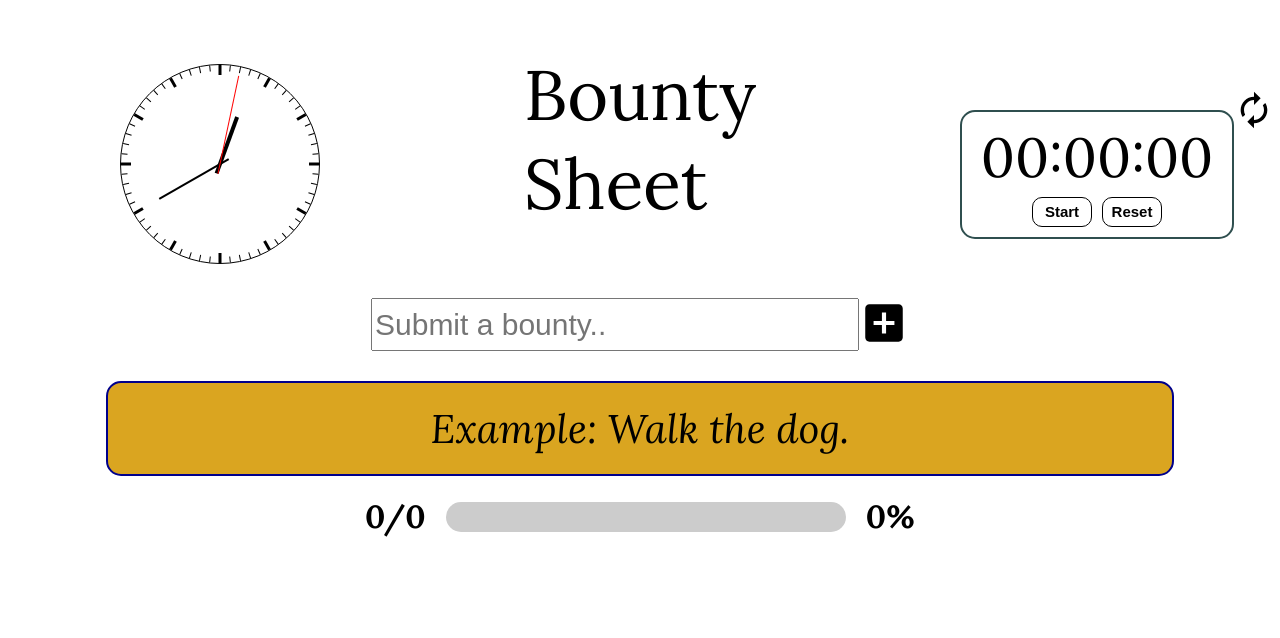
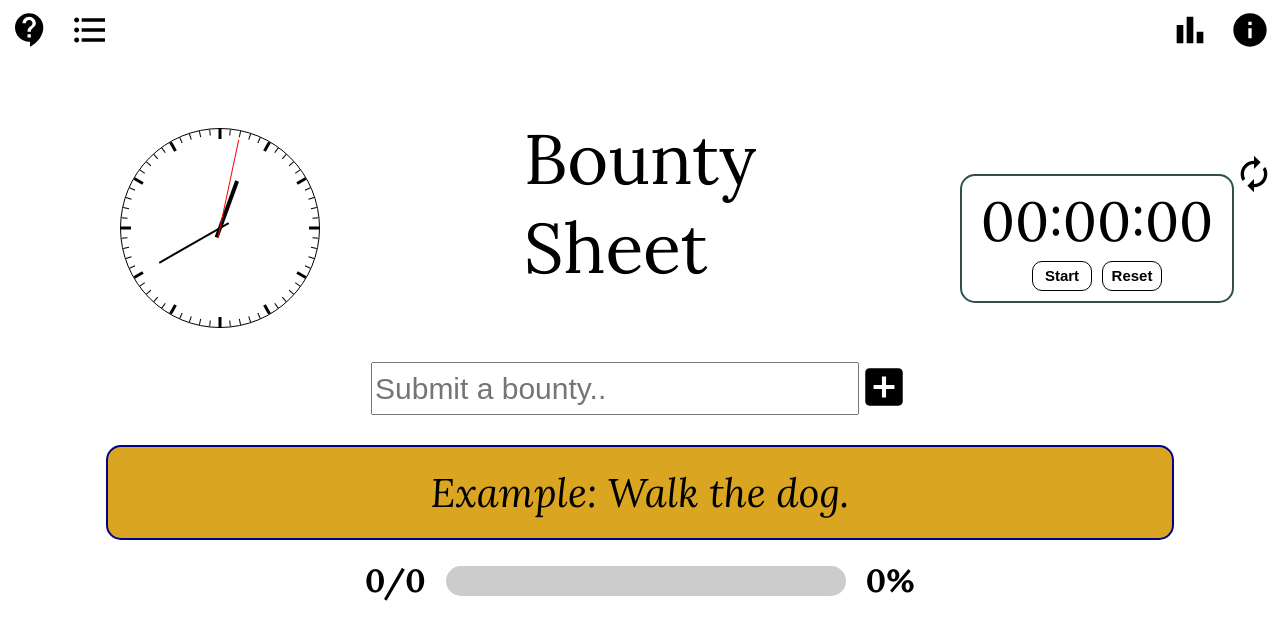
Before and after one commit to taujeng/bountysheet, a React (Create React App) app: page / in a window 1280 px wide. Shown: the top 638 px of the page. Built offline with nearby package versions, Linux system fonts and the light colour scheme.

Commit message:
Add NavBar w 4 modals

```diff
--- a/src/App.js
+++ b/src/App.js
@@ -1,9 +1,11 @@
 import Header from './Components/Header/Header'
 import './app.css'
+import NavBar from './Components/NavBar/NavBar'
 
 function App() {
   return (
     <div className="app-container">
+      <NavBar />
       <Header />
     </div>
   );
--- /dev/null
+++ b/src/Components/NavBar/Modals/InfoModal.jsx
@@ -0,0 +1,28 @@
+import React, { useState } from 'react';
+import { Info, Close } from '@mui/icons-material/';
+import './modals.css';
+
+const InfoModal = () => {
+  const [modalOpen, setModalOpen] = useState(false);
+  return (
+    <div className="info-container">
+      <Info className="modal-button" onClick={() => setModalOpen(true)} />
+      {modalOpen ? (
+        <div className="modal-container" onClick={() => setModalOpen(false)}>
+          <div className="modal-content" onClick={(e) => e.stopPropagation()}>
+            <h1>title</h1>
+            <body className="modal-body">this is how bs works</body>
+            <footer className="modal-footer">
+              <Close
+                className="modal-close"
+                onClick={() => setModalOpen(false)}
+              />
+            </footer>
+          </div>
+        </div>
+      ) : null}
+    </div>
+  );
+};
+
+export default InfoModal;
--- /dev/null
+++ b/src/Components/NavBar/Modals/PatchModal.jsx
@@ -0,0 +1,28 @@
+import React, { useState } from 'react';
+import { FormatListBulleted, Close } from '@mui/icons-material/';
+import './modals.css';
+
+const PatchModal = () => {
+  const [modalOpen, setModalOpen] = useState(false);
+  return (
+    <div className="info-container">
+      <FormatListBulleted className="modal-button" onClick={() => setModalOpen(true)} />
+      {modalOpen ? (
+        <div className="modal-container" onClick={() => setModalOpen(false)}>
+          <div className="modal-content" onClick={(e) => e.stopPropagation()}>
+            <h1>title</h1>
+            <body className="modal-body">this is how bs works</body>
+            <footer className="modal-footer">
+              <Close
+                className="modal-close"
+                onClick={() => setModalOpen(false)}
+              />
+            </footer>
+          </div>
+        </div>
+      ) : null}
+    </div>
+  );
+};
+
+export default PatchModal;
--- /dev/null
+++ b/src/Components/NavBar/Modals/QuestionModal.jsx
@@ -0,0 +1,31 @@
+import React, { useState } from 'react';
+import { ContactSupport, Close } from '@mui/icons-material/';
+import './modals.css';
+
+const QuestionModal = () => {
+  const [modalOpen, setModalOpen] = useState(false);
+  return (
+    <div className="info-container">
+      <ContactSupport
+        className="modal-button"
+        onClick={() => setModalOpen(true)}
+      />
+      {modalOpen ? (
+        <div className="modal-container" onClick={() => setModalOpen(false)}>
+          <div className="modal-content" onClick={(e) => e.stopPropagation()}>
+            <h1>title</h1>
+            <body className="modal-body">this is how bs works</body>
+            <footer className="modal-footer">
+              <Close
+                className="modal-close"
+                onClick={() => setModalOpen(false)}
+              />
+            </footer>
+          </div>
+        </div>
+      ) : null}
+    </div>
+  );
+};
+
+export default QuestionModal;
--- /dev/null
+++ b/src/Components/NavBar/Modals/StatsModal.jsx
@@ -0,0 +1,28 @@
+import React, { useState } from 'react';
+import { BarChart, Close } from '@mui/icons-material/';
+import './modals.css';
+
+const StatsModal = () => {
+  const [modalOpen, setModalOpen] = useState(false);
+  return (
+    <div className="info-container">
+      <BarChart className="modal-button" onClick={() => setModalOpen(true)} />
+      {modalOpen ? (
+        <div className="modal-container" onClick={() => setModalOpen(false)}>
+          <div className="modal-content" onClick={(e) => e.stopPropagation()}>
+            <h1>title</h1>
+            <body className="modal-body">this is how bs works</body>
+            <footer className="modal-footer">
+              <Close
+                className="modal-close"
+                onClick={() => setModalOpen(false)}
+              />
+            </footer>
+          </div>
+        </div>
+      ) : null}
+    </div>
+  );
+}
+
+export default StatsModal
--- /dev/null
+++ b/src/Components/NavBar/Modals/modals.css
@@ -0,0 +1,51 @@
+.info-container .modal-button {
+  margin: 10px;
+  height: 40px;
+  width: 40px;
+  cursor: pointer;
+}
+
+.info-container .modal-button:hover {
+  color: darkgreen;
+}
+
+
+/* should cover the entire screen */
+
+.modal-container {
+  position: fixed;
+  left: 0;
+  top: 0;
+  right: 0;
+  bottom: 0;
+  background-color: rgba(0,0,0,0.5);
+  display: flex;
+  flex-direction: column;
+  align-items: center;
+  justify-content: center;
+  z-index: 2;
+}
+
+ /* actual modal content */
+.modal-content {
+  background: white;
+  width: 500px;
+  height: 500px;
+  display: flex;
+  flex-direction: column;
+  align-items: center;
+}
+
+.modal-footer {
+  margin-top: 50px;
+}
+
+.modal-footer .modal-close {
+  height: 60px;
+  width: 60px;
+  cursor: pointer;
+}
+
+.modal-footer .modal-close:hover {
+  color:darkred;
+}
--- /dev/null
+++ b/src/Components/NavBar/NavBar.jsx
@@ -0,0 +1,23 @@
+import React from 'react';
+import InfoModal from './Modals/InfoModal';
+import PatchModal from './Modals/PatchModal';
+import StatsModal from './Modals/StatsModal';
+import QuestionModal from './Modals/QuestionModal';
+import './navBar.css';
+
+const NavBar = () => {
+  return (
+    <div className="navBar-container">
+      <div className="navBar-left">
+        <QuestionModal />
+        <PatchModal />
+      </div>
+      <div className="navBar-right">
+        <StatsModal />
+        <InfoModal />
+      </div>
+    </div>
+  );
+};
+
+export default NavBar;
--- /dev/null
+++ b/src/Components/NavBar/navBar.css
@@ -0,0 +1,9 @@
+.navBar-container {
+  display: flex;
+  width: 100%;
+  justify-content: space-between;
+}
+
+.navBar-container .navBar-left, .navBar-right {
+  display: flex;
+}
```
